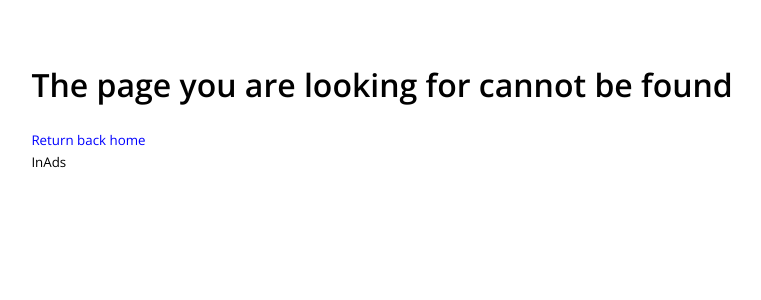
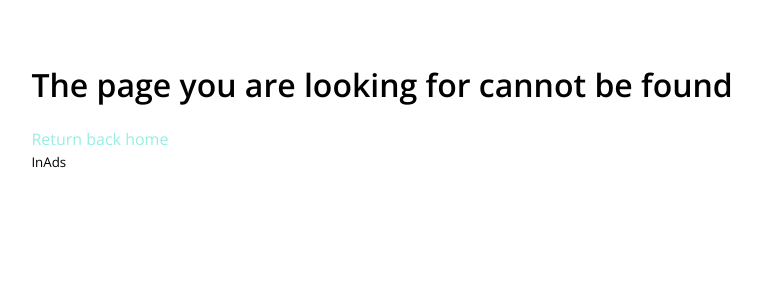
Before and after one commit to omrozh/inads, a Flask app: template templates/404.html in a window 1280 px wide. Shown: the top 300 px of the page, without its empty margins (103-864 px from the left). Run offline with Flask 2, Linux system fonts and the light colour scheme; the template is opened without the code that fills it, so the values that code supplies are empty.

Commit message:
new commit

```diff
--- a/templates/404.html
+++ b/templates/404.html
@@ -8,7 +8,7 @@
 <body style="font-family: Open Sans;">
     <div style="margin-left: 10%; margin-top: 5%">
         <h1>The page you are looking for cannot be found</h1>
-        <a href="/" style="color: blue; text-decoration: none"><small>Return back home</small></a>
+        <a href="/" style="color: #96eee5; text-decoration: none">Return back home</a>
         <br>
         <small>InAds</small>
     </div>
--- a/templates/dashboard.html
+++ b/templates/dashboard.html
@@ -7,7 +7,7 @@
     <link rel="stylesheet" type="text/css" href="/styles">
 </head>
 <body style="font-family: open sans; margin: 0;">
-    <div style="min-height: 100vh; background-color: rgba(250, 250, 0, 0.05); width: 20%; border-right:1px solid rgba(150, 150, 150, .5); float: left; position: fixed">
+    <div style="min-height: 100vh; background-color: rgba(150, 238, 229, 0.05); width: 20%; border-right:1px solid rgba(150, 150, 150, .5); float: left; position: fixed">
         <div style="color: black; margin-left: 25%;">
             <br>
             {{ user.email }}
```
